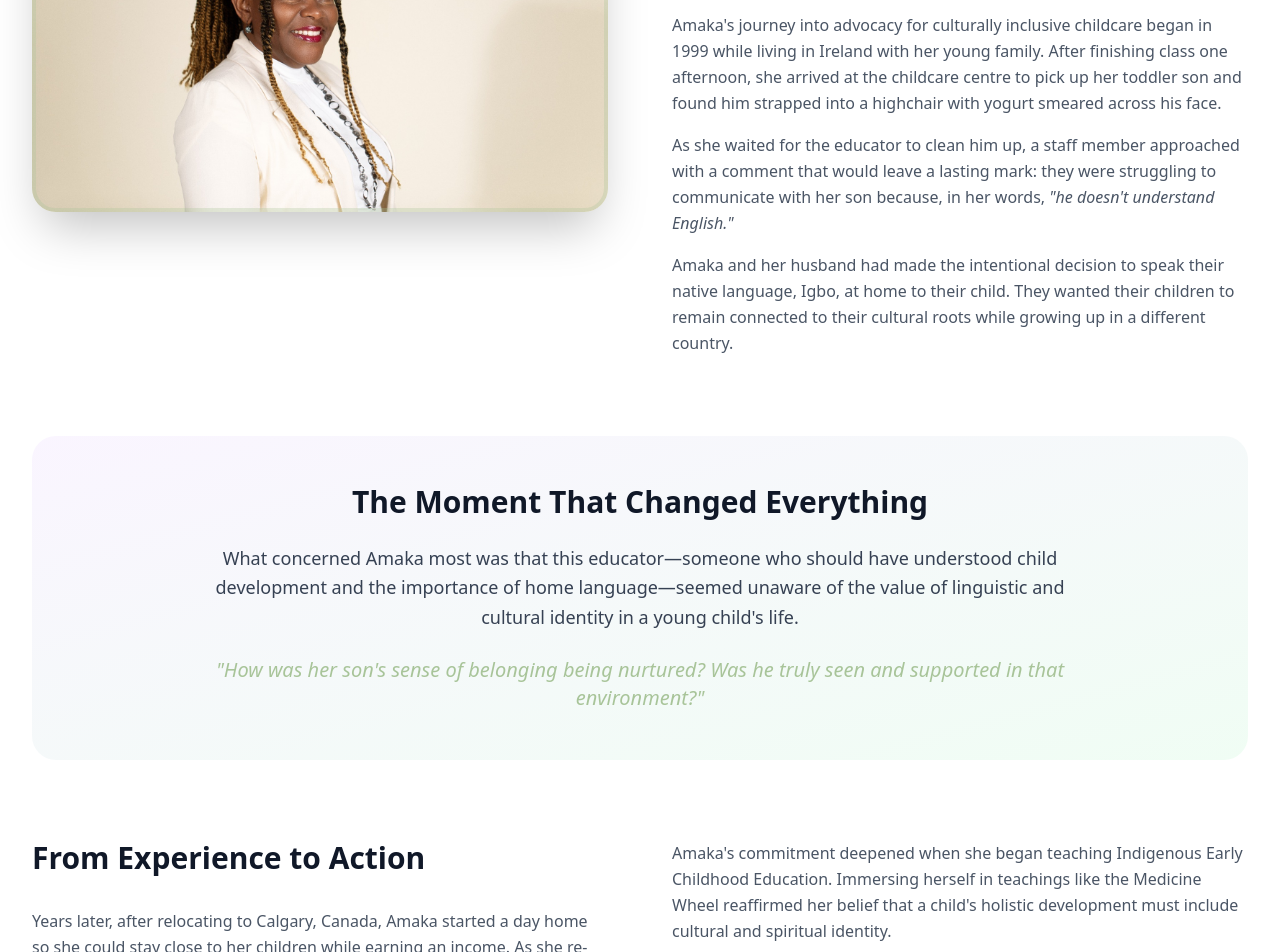
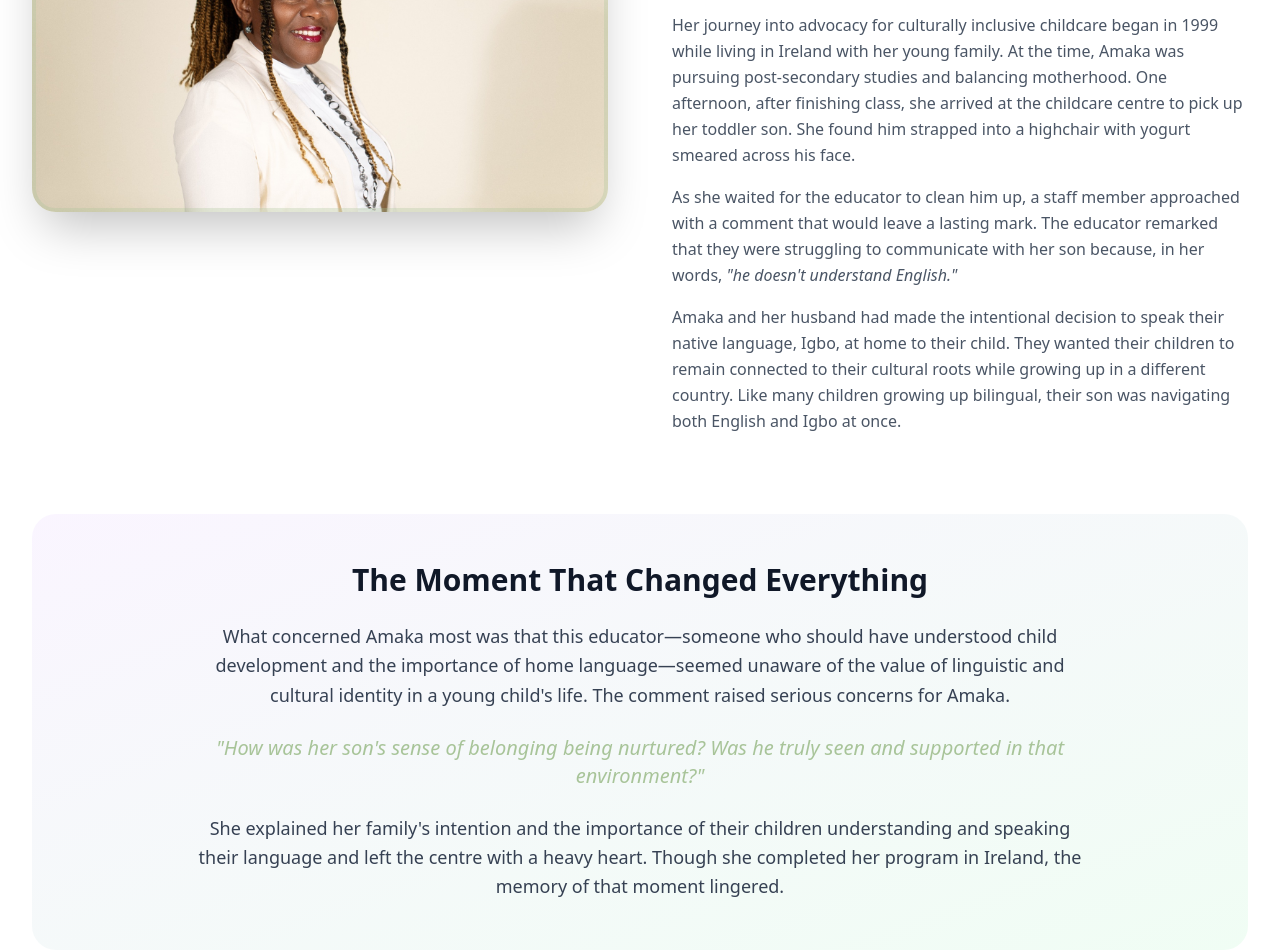
Before and after one commit to EmekaManuel/between-cultures, a Next.js app: page /about in a window 1280 px wide. Shown: the part 560-1512 px from the top of the page. Built offline with nearby package versions, Linux system fonts and the light colour scheme.

Commit message:
chore(): fixed the about section

```diff
--- a/src/app/about/index.tsx
+++ b/src/app/about/index.tsx
@@ -110,11 +110,13 @@ export const AboutUsSection = () => {
                   viewport={{ once: true }}
                   className="text-gray-600 leading-relaxed"
                 >
-                  Amaka&#39;s journey into advocacy for culturally inclusive
-                  childcare began in 1999 while living in Ireland with her young
-                  family. After finishing class one afternoon, she arrived at
-                  the childcare centre to pick up her toddler son and found him
-                  strapped into a highchair with yogurt smeared across his face.
+                  Her journey into advocacy for culturally inclusive childcare
+                  began in 1999 while living in Ireland with her young family.
+                  At the time, Amaka was pursuing post-secondary studies and
+                  balancing motherhood. One afternoon, after finishing class,
+                  she arrived at the childcare centre to pick up her toddler
+                  son. She found him strapped into a highchair with yogurt
+                  smeared across his face.
                 </motion.p>
 
                 <motion.p
@@ -125,9 +127,9 @@ export const AboutUsSection = () => {
                   className="text-gray-600 leading-relaxed"
                 >
                   As she waited for the educator to clean him up, a staff member
-                  approached with a comment that would leave a lasting mark:
-                  they were struggling to communicate with her son because, in
-                  her words,{" "}
+                  approached with a comment that would leave a lasting mark. The
+                  educator remarked that they were struggling to communicate
+                  with her son because, in her words,{" "}
                   <em>&#34;he doesn&#39;t understand English.&#34;</em>
                 </motion.p>
 
@@ -141,7 +143,9 @@ export const AboutUsSection = () => {
                   Amaka and her husband had made the intentional decision to
                   speak their native language, Igbo, at home to their child.
                   They wanted their children to remain connected to their
-                  cultural roots while growing up in a different country.
+                  cultural roots while growing up in a different country. Like
+                  many children growing up bilingual, their son was navigating
+                  both English and Igbo at once.
                 </motion.p>
               </div>
             </motion.div>
@@ -164,12 +168,19 @@ export const AboutUsSection = () => {
               What concerned Amaka most was that this educator—someone who
               should have understood child development and the importance of
               home language—seemed unaware of the value of linguistic and
-              cultural identity in a young child&#39;s life.
+              cultural identity in a young child&#39;s life. The comment raised
+              serious concerns for Amaka.
             </p>
-            <blockquote className="text-xl font-medium text-[#a8c499] italic">
+            <blockquote className="text-xl font-medium text-[#a8c499] italic mb-6">
               &#34;How was her son&#39;s sense of belonging being nurtured? Was
               he truly seen and supported in that environment?&#34;
             </blockquote>
+            <p className="text-lg text-gray-700 leading-relaxed">
+              She explained her family&#39;s intention and the importance of
+              their children understanding and speaking their language and left
+              the centre with a heavy heart. Though she completed her program in
+              Ireland, the memory of that moment lingered.
+            </p>
           </div>
         </motion.div>
 
```
